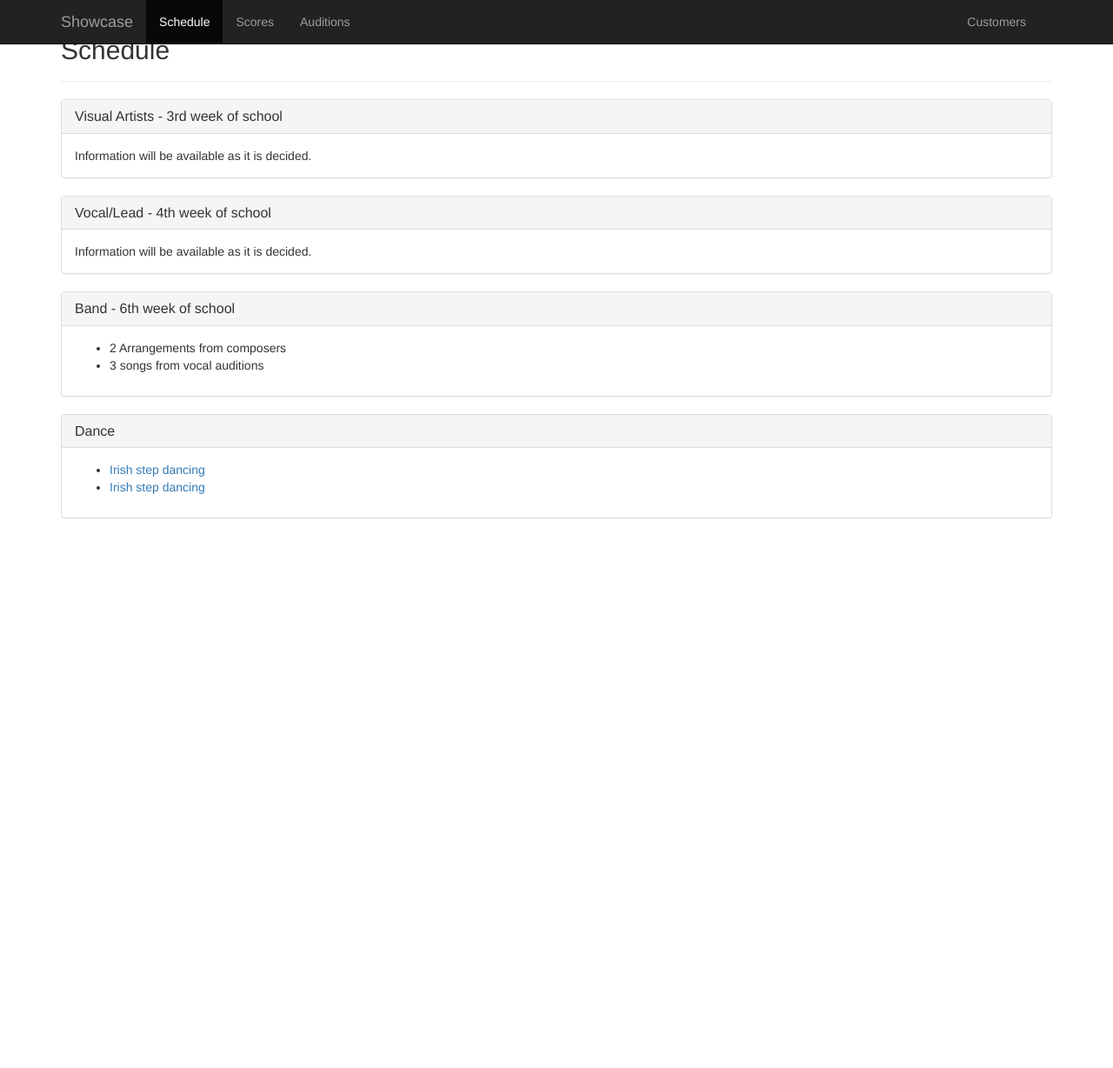
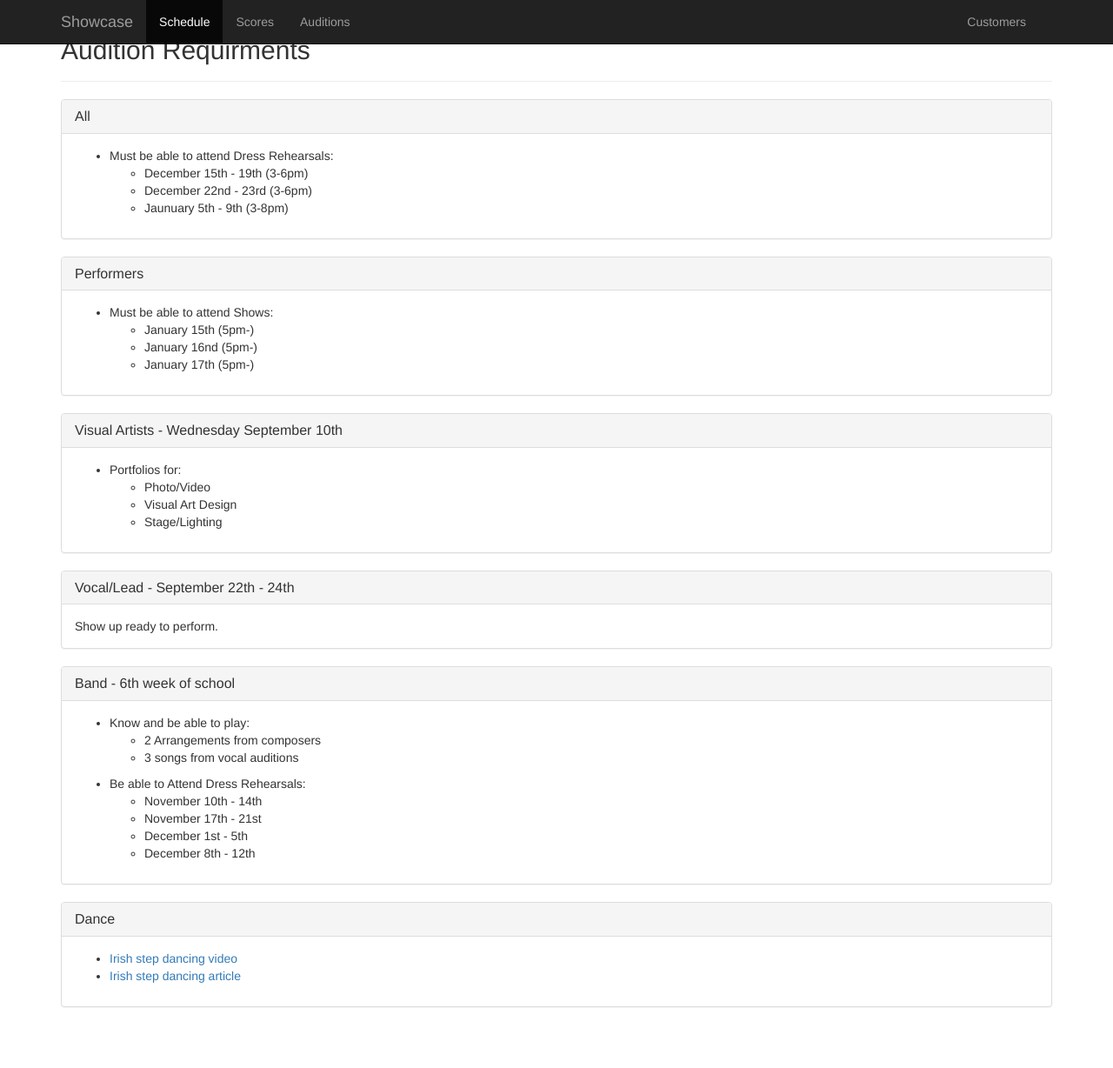
Before and after one commit to acdilosa/showcase, a Flask app: page /auditions in a window 1280 px wide. Shown: the whole page at 87% size. Before the commit the page ends 596 px from the top, so only its background shows below. Run offline with Flask 2, Linux system fonts and the light colour scheme; some libraries are stand-ins or nearby versions.

Commit message:
Carousel now works in Firefox. Added more audition requirements. Changed the Reminders on the calendar.

```diff
--- /dev/null
+++ b/showcase/static/css/customer_home.css
@@ -0,0 +1,3 @@
+
+
+.carousel {border: 1px solid black;}
--- a/showcase/templates/customers/customer_home.html
+++ b/showcase/templates/customers/customer_home.html
@@ -3,6 +3,7 @@
 {% block styles %}
   {{ super() }}
   <link href="http://getbootstrap.com/examples/carousel/carousel.css" rel="stylesheet" type="text/css"></link>
+   <link href="{{ url_for('static', filename='css/customer_home.css') }}" rel="stylesheet" type="text/css"></link>
 {% endblock %}
 
 {% block content %}
@@ -123,4 +124,6 @@
           <p>Rewatch the show anytime! DVDs will be available for sale soon after the show. Check back here for purchase information. </p>
           <p><a class="btn btn-default" href="{{ url_for('dvds_page') }}"" role="button">View details »</a></p>
         </div><!-- /.col-lg-4 -->
+
+        <script src="http://ajax.googleapis.com/ajax/libs/jquery/1.11.1/jquery.min.js"></script>
 {% endblock %}
--- a/showcase/templates/performers/auditions.html
+++ b/showcase/templates/performers/auditions.html
@@ -10,23 +10,63 @@
     <div class="container marketing">
       <div id="schedule" class="row">
         <div class="col-xs-12">
-          <div class="page-header"><h2>Schedule</h2></div>
+          <div class="page-header"><h2>Audition Requirments</h2></div>
 
-     <div class="panel panel-default">
+
+      <div class="panel panel-default">
         <div class="panel-heading">
-          <h3 class="panel-title">Visual Artists - 3rd week of school</h3>
+          <h3 class="panel-title">All</h3>
         </div>
         <div class="panel-body">
-          Information will be available as it is decided.
+          <ul>
+            <li>Must be able to attend Dress Rehearsals:</li>
+              <ul>
+                <li>December 15th - 19th (3-6pm)</li>
+                <li>December 22nd - 23rd (3-6pm)</li>
+                <li>Jaunuary 5th - 9th (3-8pm)</li>
+              </ul>
+          </ul>
+        </div>
+      </div>
+
+      <div class="panel panel-default">
+        <div class="panel-heading">
+          <h3 class="panel-title">Performers</h3>
+        </div>
+        <div class="panel-body">
+          <ul>
+            <li>Must be able to attend Shows:</li>
+              <ul>
+                <li>January 15th (5pm-)</li>
+                <li>January 16nd (5pm-)</li>
+                <li>January 17th (5pm-)</li>
+              </ul>
+          </ul>
         </div>
       </div>
 
      <div class="panel panel-default">
         <div class="panel-heading">
-          <h3 class="panel-title">Vocal/Lead - 4th week of school</h3>
+          <h3 class="panel-title">Visual Artists - Wednesday September 10th</h3>
         </div>
         <div class="panel-body">
-          Information will be available as it is decided.
+          <ul>
+            <li>Portfolios for:</li>
+              <ul>
+                <li>Photo/Video</li>
+                <li>Visual Art Design</li>
+                <li>Stage/Lighting</li>
+              </ul>
+          </ul>
+        </div>
+      </div>
+
+     <div class="panel panel-default">
+        <div class="panel-heading">
+          <h3 class="panel-title">Vocal/Lead - September 22th - 24th</h3>
+        </div>
+        <div class="panel-body">
+          Show up ready to perform.
         </div>
       </div>
 
@@ -36,8 +76,20 @@
         </div>
         <div class="panel-body">
           <ul>
-            <li>2 Arrangements from composers</li>
-            <li>3 songs from vocal auditions</li>
+            <li>Know and be able to play:</li>
+            <ul>
+              <li>2 Arrangements from composers</li>
+              <li>3 songs from vocal auditions</li>
+            </ul>
+          </ul>
+          <ul>
+            <li>Be able to Attend Dress Rehearsals:</li>
+            <ul>
+              <li>November 10th - 14th</li>
+              <li>November 17th - 21st</li>
+              <li>December 1st - 5th</li>
+              <li>December 8th - 12th</li>
+            </ul>
           </ul>
         </div>
       </div>
@@ -48,8 +100,8 @@
         </div>
         <div class="panel-body">
           <ul>
-            <li><a href="http://www.youtube.com/watch?v=oWDxLxFFpZY" target="_blank">Irish step dancing</a></li>
-            <li><a href="http://www.learntodance.com/online%20irish%20dancing%20lesson.htm" target="_blank">Irish step dancing</a></li>
+            <li><a href="http://www.youtube.com/watch?v=oWDxLxFFpZY" target="_blank">Irish step dancing video</a></li>
+            <li><a href="http://www.learntodance.com/online%20irish%20dancing%20lesson.htm" target="_blank">Irish step dancing article</a></li>
           </ul>
         </div>
       </div>
```
Also changed, not shown: showcase/templates/performers/schedule.html (+3 -4 lines), showcase/static/css/main.css (line endings or trailing spaces).
